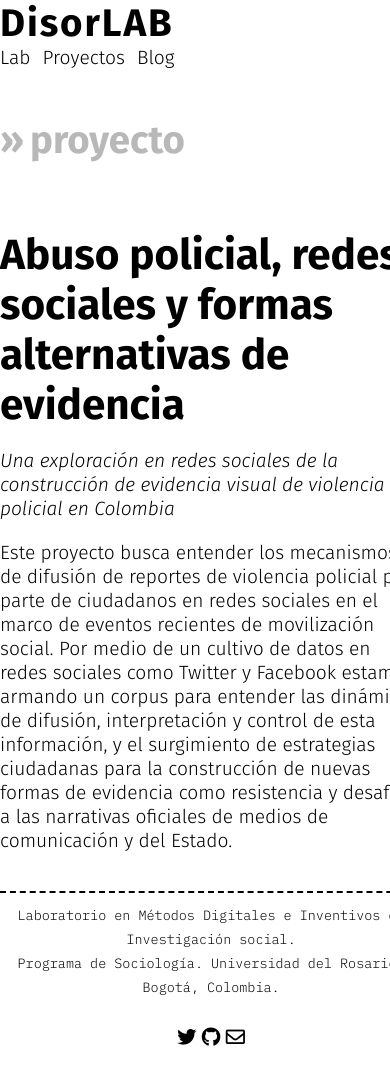
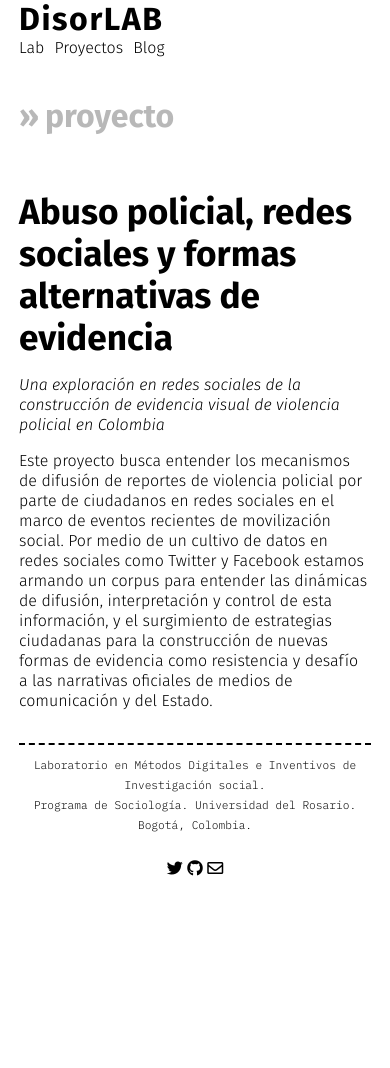
Before and after one commit to disorlab/disorlab.github.io, a Jekyll site: the page built from docs/_pages/p20-abuso-rrss.md, in a window 390 px wide. Built offline with Jekyll 4.4.1, drawn with Linux system fonts in a browser that asks for light colours; nearby versions of some CDN libraries; after the commit the page ends 900 px from its top, so only the background shows below that.

Commit message:
Update style.css
cambio para mejorar presentación en celulares

```diff
--- a/docs/assets/css/style.css
+++ b/docs/assets/css/style.css
@@ -30,7 +30,7 @@
 }
 
 html {
-  font-size: clamp(1.2rem, 2.5vw, 1.5rem); /* min, preferred, max*/
+  font-size: clamp(1rem, 2.5vw, 1.5rem); /* min, preferred, max*/
   font-family: "Fira Sans", Helvetica, sans-serif;
   font-weight: 300;
 }
```
